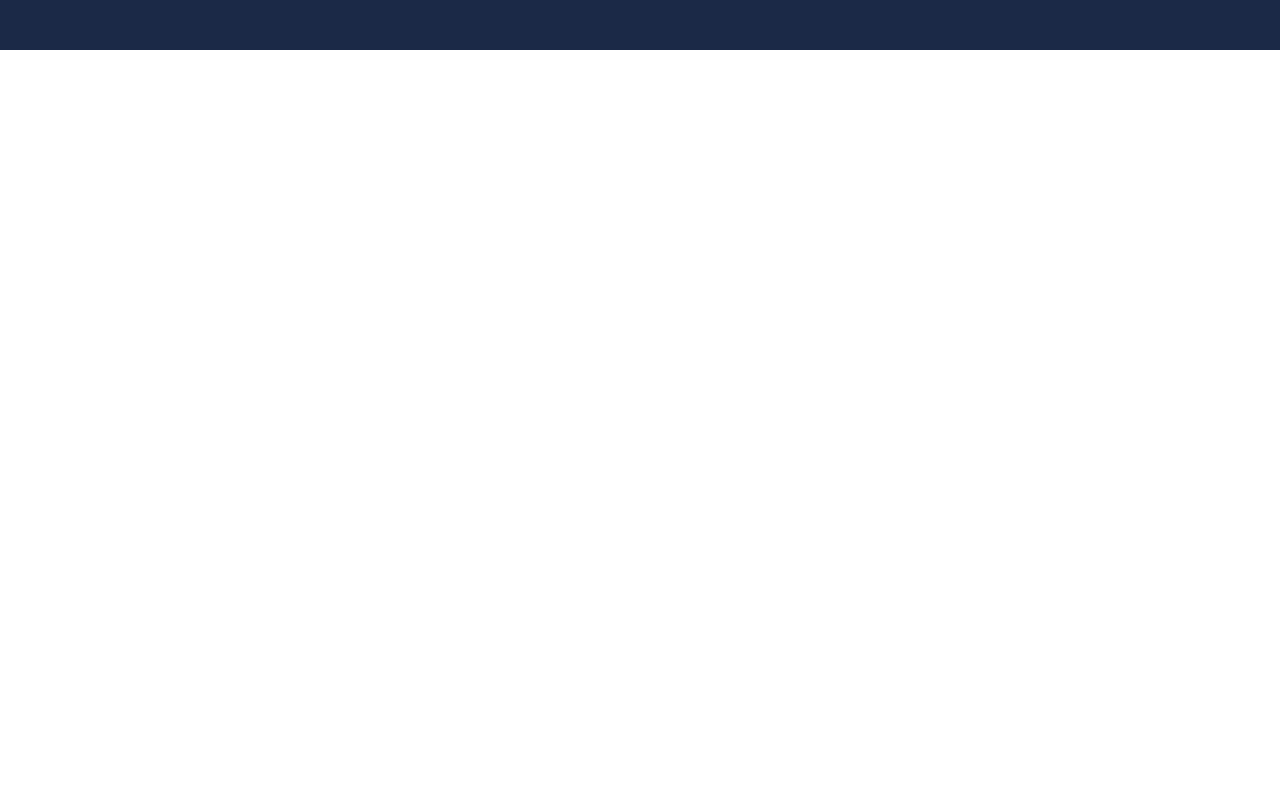
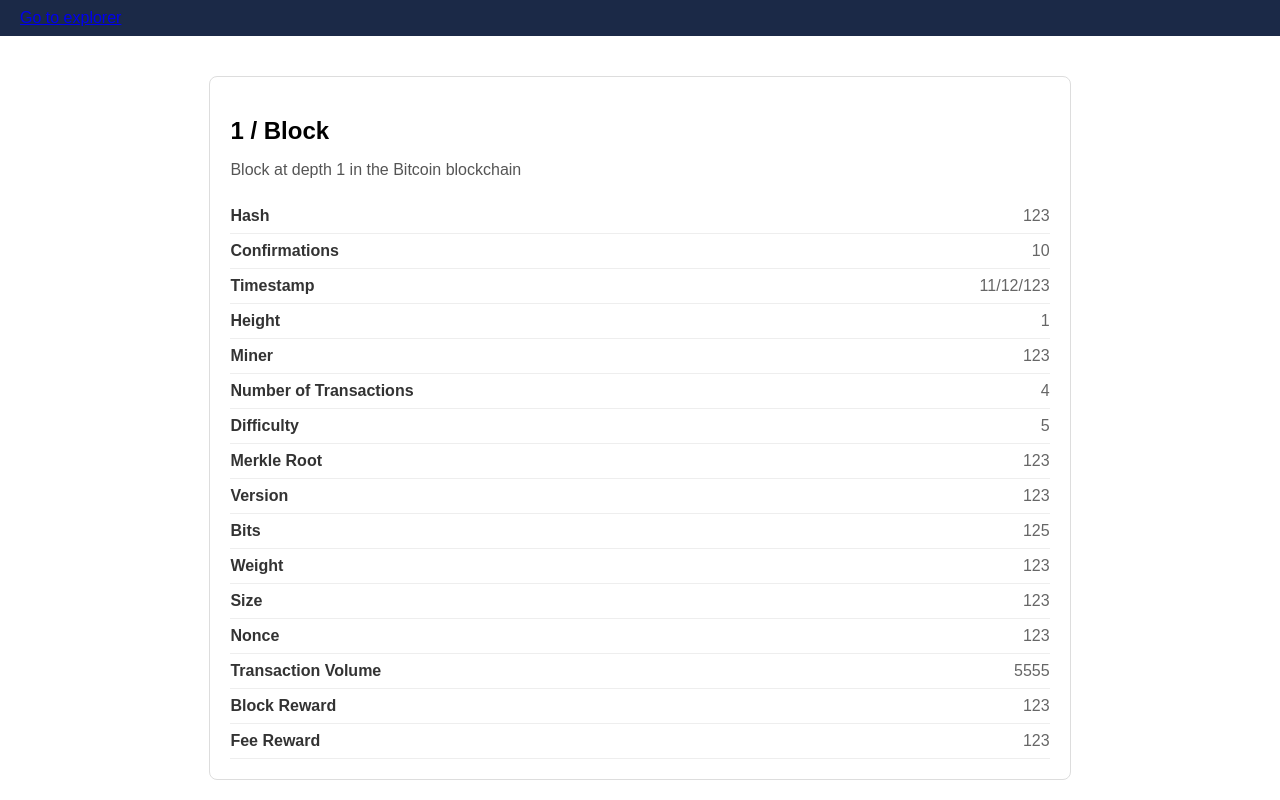
Before and after one commit to ZAfricanDev/blockchain-clone, a React (Create React App) app: page /1/1 in a window 1280 px wide. Before the commit this address had no page. Shown: the top 800 px of the page. Built offline with nearby package versions, Linux system fonts and the light colour scheme.

Commit message:
Begin adding single block work

```diff
--- a/src/App.tsx
+++ b/src/App.tsx
@@ -3,87 +3,11 @@ import "./css/App.css";
 import React from "react";
 import { Routes, Route } from "react-router-dom";
 
-import { SideBar } from "./components/sidebar";
 import { Header } from "./components/header";
-import { SearchBar } from "./components/search_bar";
-import { BlockExplorerTable } from "./components/block_explorer_table";
+import { BlockExplorer } from "./components/block_explorer";
+import { SingleBlock } from "./components/single_block";
 
-import { Block } from "./types/types";
-
-const blocks: Block[] = [
-  {
-    height: 615894,
-    hash: "0.4cac55...",
-    mined: "4 minutes",
-    miner: "SlushPool",
-    size: "918,291 bytes",
-  },
-  {
-    height: 615893,
-    hash: "0.3015bc...",
-    mined: "15 minutes",
-    miner: "AntPool",
-    size: "178,292 bytes",
-  },
-  {
-    height: 615892,
-    hash: "0.63d805...",
-    mined: "18 minutes",
-    miner: "Unknown",
-    size: "29,471 bytes",
-  },
-  {
-    height: 615891,
-    hash: "0.f8d3a0...",
-    mined: "18 minutes",
-    miner: "F2Pool",
-    size: "395,783 bytes",
-  },
-  {
-    height: 615890,
-    hash: "0.108a46...",
-    mined: "22 minutes",
-    miner: "F2Pool",
-    size: "97,227 bytes",
-  },
-  {
-    height: 615889,
-    hash: "0.e26c527...",
-    mined: "23 minutes",
-    miner: "Unknown",
-    size: "833,324 bytes",
-  },
-  {
-    height: 615888,
-    hash: "0.f620710...",
-    mined: "25 minutes",
-    miner: "F2Pool",
-    size: "1,281,256 bytes",
-  },
-  {
-    height: 615887,
-    hash: "0.b6ff4e0...",
-    mined: "31 minutes",
-    miner: "Unknown",
-    size: "1,299,833 bytes",
-  },
-  {
-    height: 615886,
-    hash: "0.142f7eb...",
-    mined: "46 minutes",
-    miner: "AntPool",
-    size: "1,254,775 bytes",
-  },
-  {
-    height: 615885,
-    hash: "0.285db6e...",
-    mined: "1 hour",
-    miner: "F2Pool",
-    size: "1,245,996 bytes",
-  },
-];
-
-export default function BlockExplorer() {
+export function App() {
   return (
     <div className="container">
       <Header />
@@ -94,11 +18,16 @@ export default function BlockExplorer() {
             path="/"
             element={
               <main className="main-content">
-                <SideBar />
-                <div className="content-area">
-                  <SearchBar />
-                  <BlockExplorerTable blocks={blocks} />
-                </div>
+                <BlockExplorer />
+              </main>
+            }
+          />
+
+          <Route
+            path="/:coin/:block"
+            element={
+              <main className="main-content">
+                <SingleBlock />
               </main>
             }
           />
--- /dev/null
+++ b/src/components/block_explorer.tsx
@@ -0,0 +1,90 @@
+import React from "react";
+import { SideBar } from "./sidebar";
+import { SearchBar } from "./search_bar";
+import { BlockExplorerTable } from "./block_explorer_table";
+import { Block } from "../types/types";
+
+const blocks: Block[] = [
+  {
+    height: 615894,
+    hash: "0.4cac55...",
+    mined: "4 minutes",
+    miner: "SlushPool",
+    size: "918,291 bytes",
+  },
+  {
+    height: 615893,
+    hash: "0.3015bc...",
+    mined: "15 minutes",
+    miner: "AntPool",
+    size: "178,292 bytes",
+  },
+  {
+    height: 615892,
+    hash: "0.63d805...",
+    mined: "18 minutes",
+    miner: "Unknown",
+    size: "29,471 bytes",
+  },
+  {
+    height: 615891,
+    hash: "0.f8d3a0...",
+    mined: "18 minutes",
+    miner: "F2Pool",
+    size: "395,783 bytes",
+  },
+  {
+    height: 615890,
+    hash: "0.108a46...",
+    mined: "22 minutes",
+    miner: "F2Pool",
+    size: "97,227 bytes",
+  },
+  {
+    height: 615889,
+    hash: "0.e26c527...",
+    mined: "23 minutes",
+    miner: "Unknown",
+    size: "833,324 bytes",
+  },
+  {
+    height: 615888,
+    hash: "0.f620710...",
+    mined: "25 minutes",
+    miner: "F2Pool",
+    size: "1,281,256 bytes",
+  },
+  {
+    height: 615887,
+    hash: "0.b6ff4e0...",
+    mined: "31 minutes",
+    miner: "Unknown",
+    size: "1,299,833 bytes",
+  },
+  {
+    height: 615886,
+    hash: "0.142f7eb...",
+    mined: "46 minutes",
+    miner: "AntPool",
+    size: "1,254,775 bytes",
+  },
+  {
+    height: 615885,
+    hash: "0.285db6e...",
+    mined: "1 hour",
+    miner: "F2Pool",
+    size: "1,245,996 bytes",
+  },
+];
+
+export function BlockExplorer() {
+  return (
+    <>
+      <SideBar />
+      <div className="content-area">
+        <SearchBar />
+        <BlockExplorerTable blocks={blocks} />
+      </div>
+    </>
+  );
+}
--- a/src/components/header.tsx
+++ b/src/components/header.tsx
@@ -1,7 +1,12 @@
 import React from "react";
 
 import "../css/header.css";
+import { Link } from "react-router-dom";
 
 export function Header() {
-  return <div className="header" />;
+  return (
+    <div className="header">
+      <Link to={"/"}>Go to explorer</Link>
+    </div>
+  );
 }
--- /dev/null
+++ b/src/components/single_block.tsx
@@ -0,0 +1,139 @@
+import React from "react";
+import "../css/single_block.css";
+import { useParams } from "react-router-dom";
+
+const placeholderBlock = {
+  hash: "123",
+  confirmations: 10,
+  timestamp: "11/12/123",
+  height: 1,
+  miner: "123",
+  numberOfTransactions: 4,
+  difficulty: 5,
+  merkleRoot: "123",
+  version: "123",
+  bits: 125,
+  weight: "123",
+  size: "123",
+  nonce: 123,
+  transactionVolume: 5555,
+  blockReward: 123,
+  feeReward: 123,
+};
+
+type Props = {
+  block?: {
+    hash: string;
+    confirmations: number;
+    timestamp: string;
+    height: number;
+    miner: string;
+    numberOfTransactions: number;
+    difficulty: number;
+    merkleRoot: string;
+    version: string;
+    bits: number;
+    weight: string;
+    size: string;
+    nonce: number;
+    transactionVolume: number;
+    blockReward: number;
+    feeReward: number;
+  };
+};
+
+export function SingleBlock({ block = placeholderBlock }: Props) {
+  const params = useParams();
+  const { block: paramBlock, coin } = params;
+  const {
+    hash,
+    confirmations,
+    timestamp,
+    height,
+    miner,
+    numberOfTransactions,
+    difficulty,
+    merkleRoot,
+    version,
+    bits,
+    weight,
+    size,
+    nonce,
+    transactionVolume,
+    blockReward,
+    feeReward,
+  } = block;
+
+  return (
+    <div className="block-details">
+      <h2>{coin?.toLocaleUpperCase()} / Block</h2>
+      <p>Block at depth {height} in the Bitcoin blockchain</p>
+      <div className="block-table">
+        <div className="row">
+          <span>Hash</span>
+          <span>{hash}</span>
+        </div>
+        <div className="row">
+          <span>Confirmations</span>
+          <span>{confirmations}</span>
+        </div>
+        <div className="row">
+          <span>Timestamp</span>
+          <span>{timestamp}</span>
+        </div>
+        <div className="row">
+          <span>Height</span>
+          <span>{height}</span>
+        </div>
+        <div className="row">
+          <span>Miner</span>
+          <span>{miner}</span>
+        </div>
+        <div className="row">
+          <span>Number of Transactions</span>
+          <span>{numberOfTransactions}</span>
+        </div>
+        <div className="row">
+          <span>Difficulty</span>
+          <span>{difficulty}</span>
+        </div>
+        <div className="row">
+          <span>Merkle Root</span>
+          <span>{merkleRoot}</span>
+        </div>
+        <div className="row">
+          <span>Version</span>
+          <span>{version}</span>
+        </div>
+        <div className="row">
+          <span>Bits</span>
+          <span>{bits}</span>
+        </div>
+        <div className="row">
+          <span>Weight</span>
+          <span>{weight}</span>
+        </div>
+        <div className="row">
+          <span>Size</span>
+          <span>{size}</span>
+        </div>
+        <div className="row">
+          <span>Nonce</span>
+          <span>{nonce}</span>
+        </div>
+        <div className="row">
+          <span>Transaction Volume</span>
+          <span>{transactionVolume}</span>
+        </div>
+        <div className="row">
+          <span>Block Reward</span>
+          <span>{blockReward}</span>
+        </div>
+        <div className="row">
+          <span>Fee Reward</span>
+          <span>{feeReward}</span>
+        </div>
+      </div>
+    </div>
+  );
+}
--- /dev/null
+++ b/src/css/single_block.css
@@ -0,0 +1,35 @@
+.block-details {
+  font-family: Arial, sans-serif;
+  width: 80%;
+  margin: 20px auto;
+  padding: 20px;
+  border: 1px solid #ddd;
+  border-radius: 8px;
+  background-color: #fff;
+}
+
+.block-details h2 {
+  margin-bottom: 5px;
+}
+
+.block-details p {
+  color: #555;
+  margin-bottom: 20px;
+}
+
+.block-table .row {
+  display: flex;
+  justify-content: space-between;
+  padding: 8px 0;
+  border-bottom: 1px solid #eee;
+}
+
+.block-table .row span:first-child {
+  font-weight: bold;
+  color: #333;
+}
+
+.block-table .row span:last-child {
+  color: #666;
+  word-break: break-all;
+}
--- a/src/index.tsx
+++ b/src/index.tsx
@@ -1,7 +1,7 @@
 import React from "react";
 import ReactDOM from "react-dom/client";
 import "./index.css";
-import App from "./App";
+import { App } from "./App";
 import { BrowserRouter } from "react-router-dom";
 
 const root = ReactDOM.createRoot(
```
Also changed, not shown: 1 other file (tests, documents, lock files or other folders).
